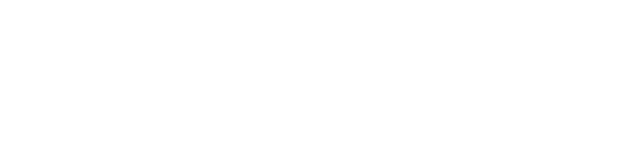
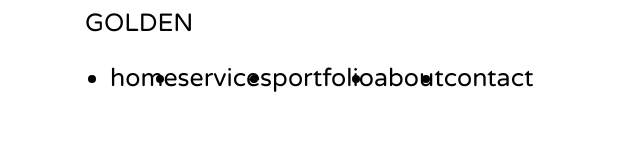
Before and after one commit to michalwilkowskilab/landing-page, a website: page index.html in a window 1280 px wide. Shown: the whole page, without its empty margins (0-640 px from the left). Drawn offline with nearby package versions, Linux system fonts and the light colour scheme; files that its build step writes are made by us from their sources; files whose address does not match are found by name.

Commit message:
Run watch

```diff
--- a/index.html
+++ b/index.html
@@ -2,10 +2,24 @@
 <html>
     <head>
         <meta charset="utf-8">
+        <link href="https://fonts.googleapis.com/css?family=Varela+Round&display=swap" rel="stylesheet">
         <link rel="stylesheet" href="https://use.fontawesome.com/releases/v5.5.0/css/all.css">
         <link rel="stylesheet" href="bootstrap-grid.css">
         <link rel="stylesheet" href="style.css">
+        <title>Golden</title>
     </head>
     <body>
+        <nav>
+            <div class="container">
+                <a>GOLDEN</a>
+                <ul class="row">
+                    <li>home</li>
+                    <li>services</li>
+                    <li>portfolio</li>
+                    <li>about</li>
+                    <li>contact</li>
+                </ul>
+            </div>
+        </nav>
     </body>
 </html>
--- a/package.json
+++ b/package.json
@@ -2,7 +2,7 @@
   "name": "taskrunner",
   "version": "1.0.0",
   "description": "",
-  "main": "index.js",
+  "main": "index.html",
   "scripts": {
     "init-project": "npm install && npm-run-all init:*",
     "init:dirs": "mkdirp sass css vendor images js",
--- a/sass/style.scss
+++ b/sass/style.scss
@@ -0,0 +1,8 @@
+body {
+    font-family: 'Varela Round', sans-serif;
+    font-size:  25px;
+}
+
+ul {
+    display: inline;
+}
```
Also changed, not shown: css/style.css, 1 other file.
